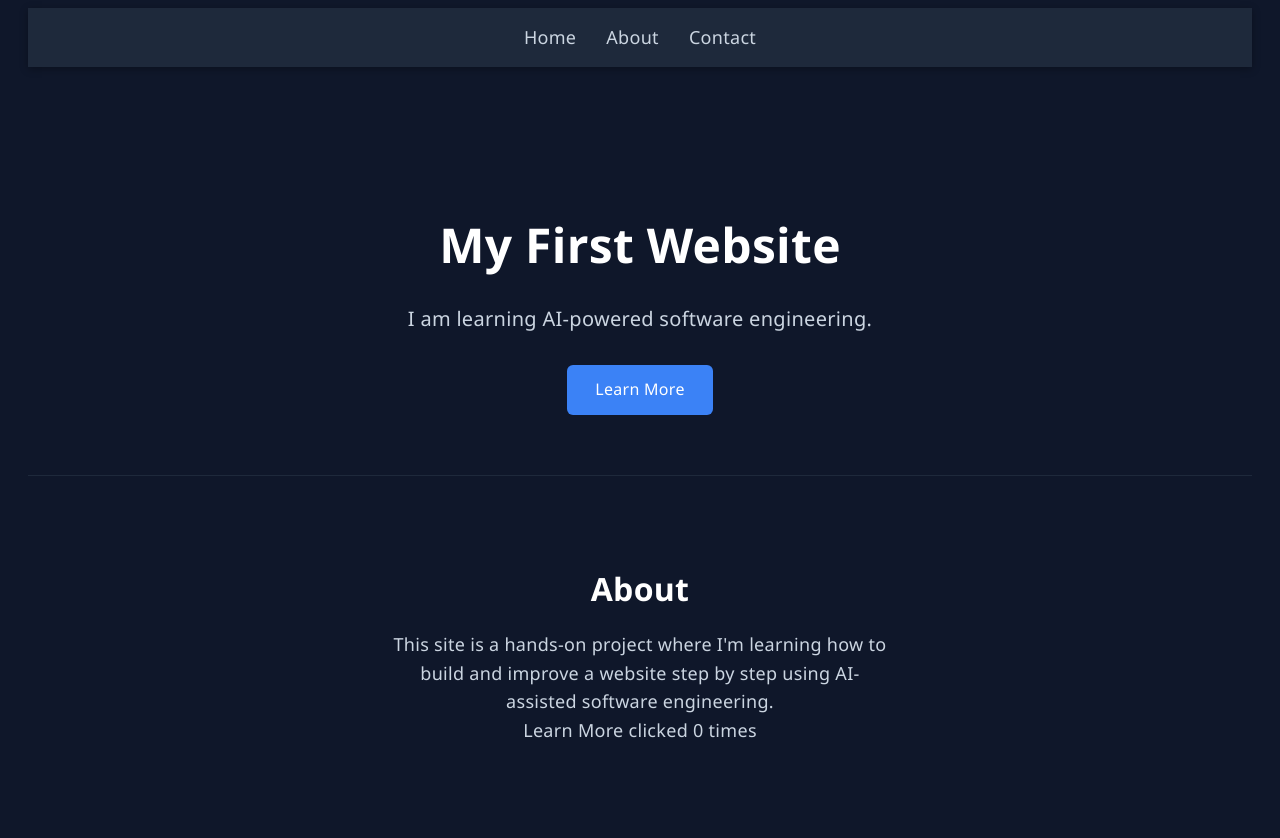
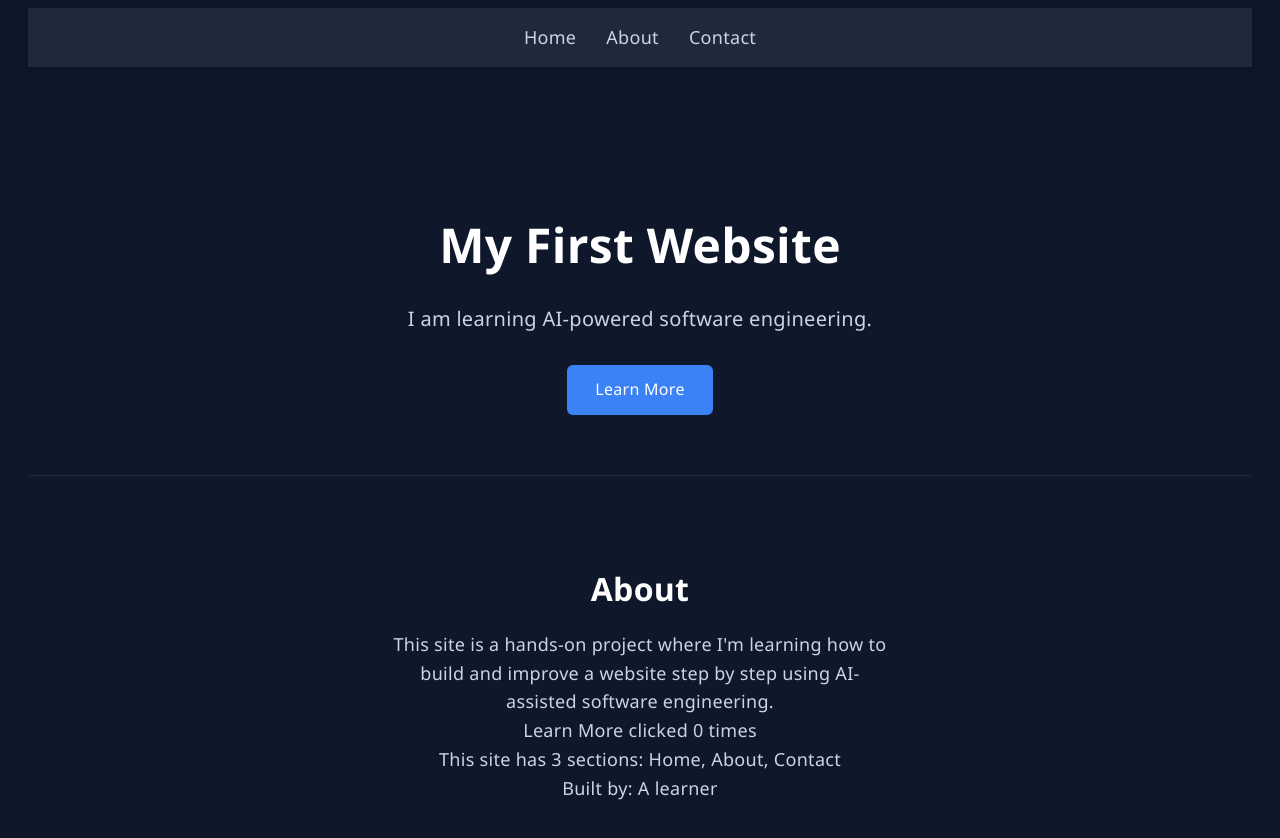
Before and after one commit to Paavanjit/my-website, a plain HTML site: page index.html in a window 1280 px wide. Drawn offline with Linux system fonts and the light colour scheme.

Commit message:
Add site information object

```diff
--- a/index.html
+++ b/index.html
@@ -26,6 +26,8 @@
     <h2>About</h2>
     <p>This site is a hands-on project where I'm learning how to build and improve a website step by step using AI-assisted software engineering.</p>
     <p id="clickCount">Learn More clicked 0 times</p>
+    <p id="sectionList"></p>
+    <p id="siteAuthor"></p>
   </section>
 
   <script src="script.js"></script>
--- a/script.js
+++ b/script.js
@@ -1,4 +1,17 @@
 let clickCount = 0;
+
+const navLinks = ['Home', 'About', 'Contact'];
+
+document.getElementById('sectionList').textContent =
+  'This site has ' + navLinks.length + ' sections: ' + navLinks.join(', ');
+
+const siteInfo = {
+  title: 'My First Website',
+  author: 'A learner',
+  sectionCount: navLinks.length
+};
+
+document.getElementById('siteAuthor').textContent = 'Built by: ' + siteInfo.author;
 
 function scrollToSection(sectionId) {
   document.getElementById(sectionId).scrollIntoView({ behavior: 'smooth' });
```
